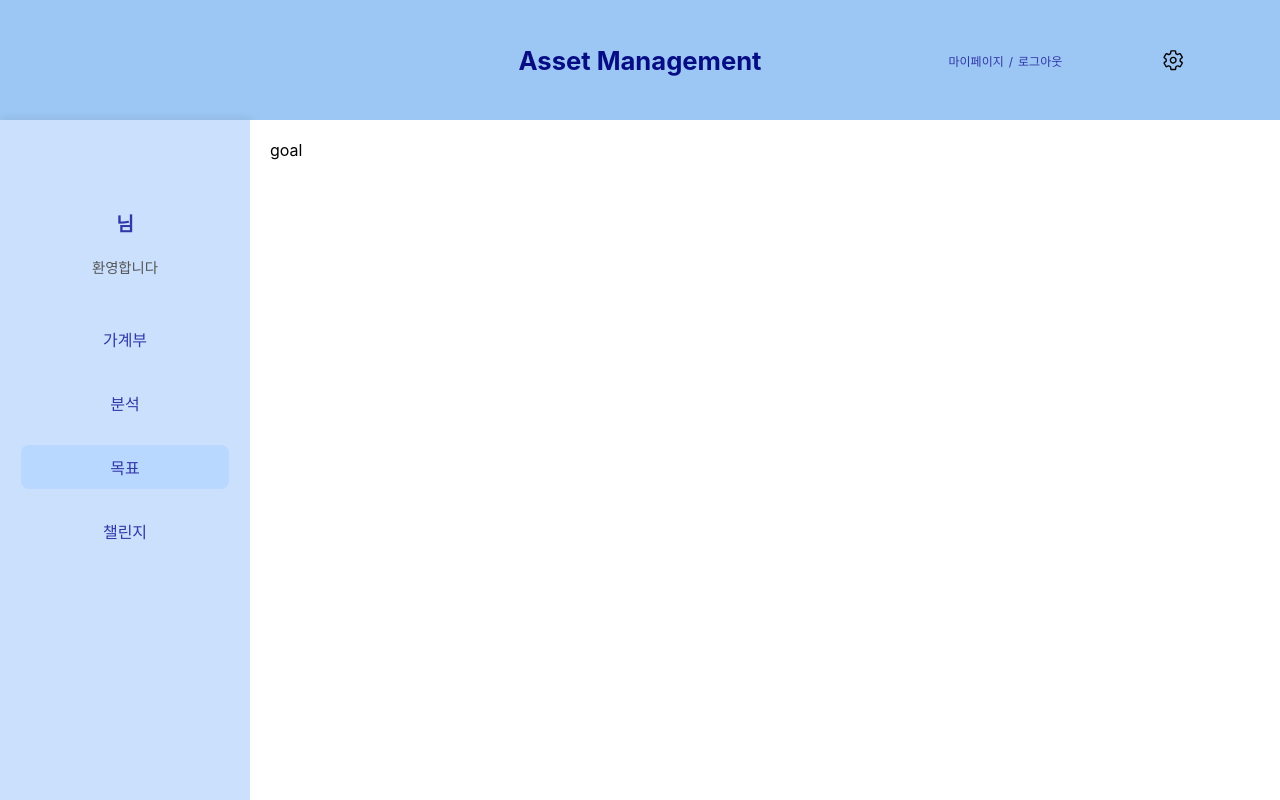
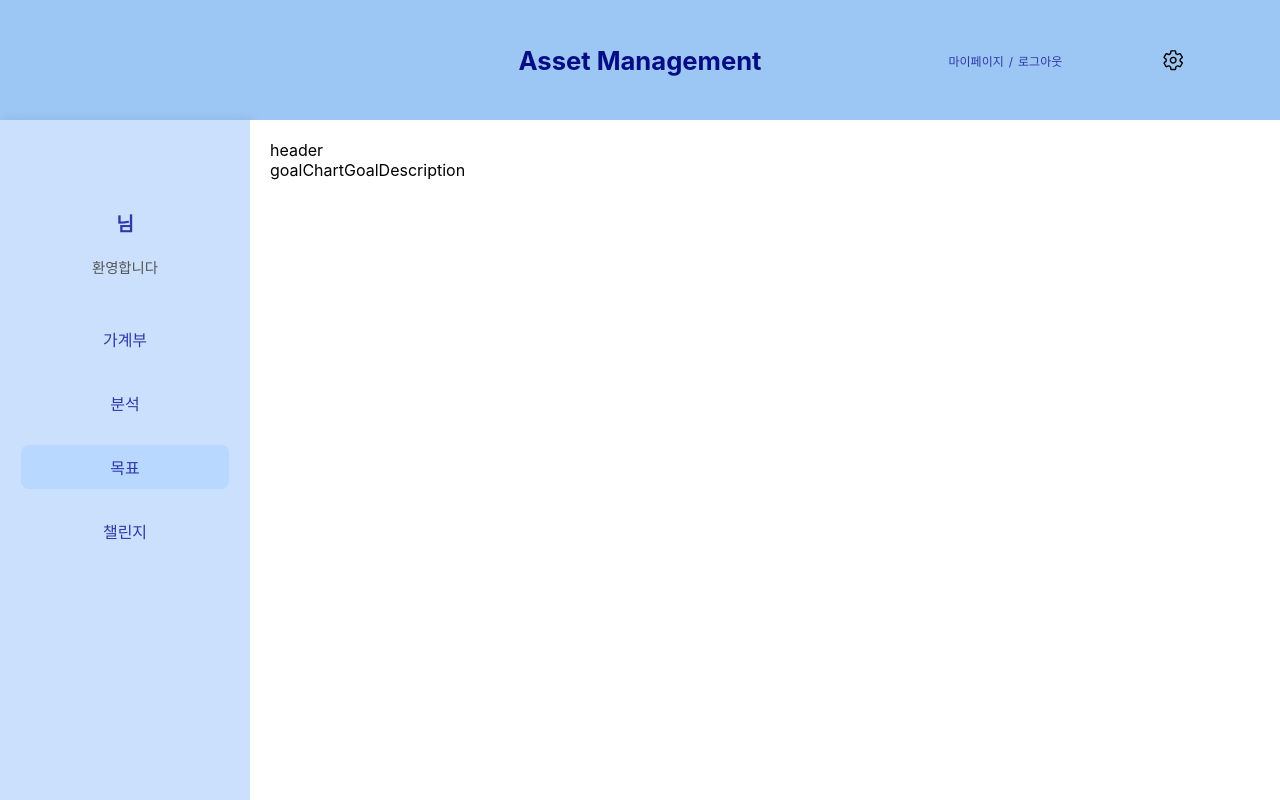
Before and after one commit to hgb926/asset-management, a React (Create React App) app: page /goal in a window 1280 px wide. Built offline with nearby package versions, Linux system fonts and the light colour scheme; sample sign-in values are in the browser's storage.

Commit message:
[Init] Goal 기본 컴포넌트 생성 및 레이아웃

```diff
--- a/src/components/main/goal/Goal.js
+++ b/src/components/main/goal/Goal.js
@@ -1,10 +1,18 @@
 import React from 'react';
+import GoalHeader from "./GoalHeader";
+import GoalChart from "./GoalChart";
+import GoalDescription from "./GoalDescription";
+import styles from '../../../styles/goal/Goal.module.scss'
 
 const Goal = () => {
     return (
-        <div>
-            goal
-        </div>
+        <>
+            <GoalHeader/>
+            <div className={styles.goalWrap}>
+                <GoalChart/>
+                <GoalDescription/>
+            </div>
+        </>
     );
 };
 
--- /dev/null
+++ b/src/components/main/goal/GoalChart.js
@@ -0,0 +1,11 @@
+import React from 'react';
+
+const GoalChart = () => {
+    return (
+        <div>
+            goalChart
+        </div>
+    );
+};
+
+export default GoalChart;
--- /dev/null
+++ b/src/components/main/goal/GoalDescription.js
@@ -0,0 +1,11 @@
+import React from 'react';
+
+const GoalDescription = () => {
+    return (
+        <div>
+            GoalDescription
+        </div>
+    );
+};
+
+export default GoalDescription;
--- /dev/null
+++ b/src/components/main/goal/GoalHeader.js
@@ -0,0 +1,11 @@
+import React from 'react';
+
+const GoalHeader = () => {
+    return (
+        <div>
+            header
+        </div>
+    );
+};
+
+export default GoalHeader;
--- /dev/null
+++ b/src/styles/goal/Goal.module.scss
@@ -0,0 +1,3 @@
+.goalWrap {
+  display: flex;
+}
```
